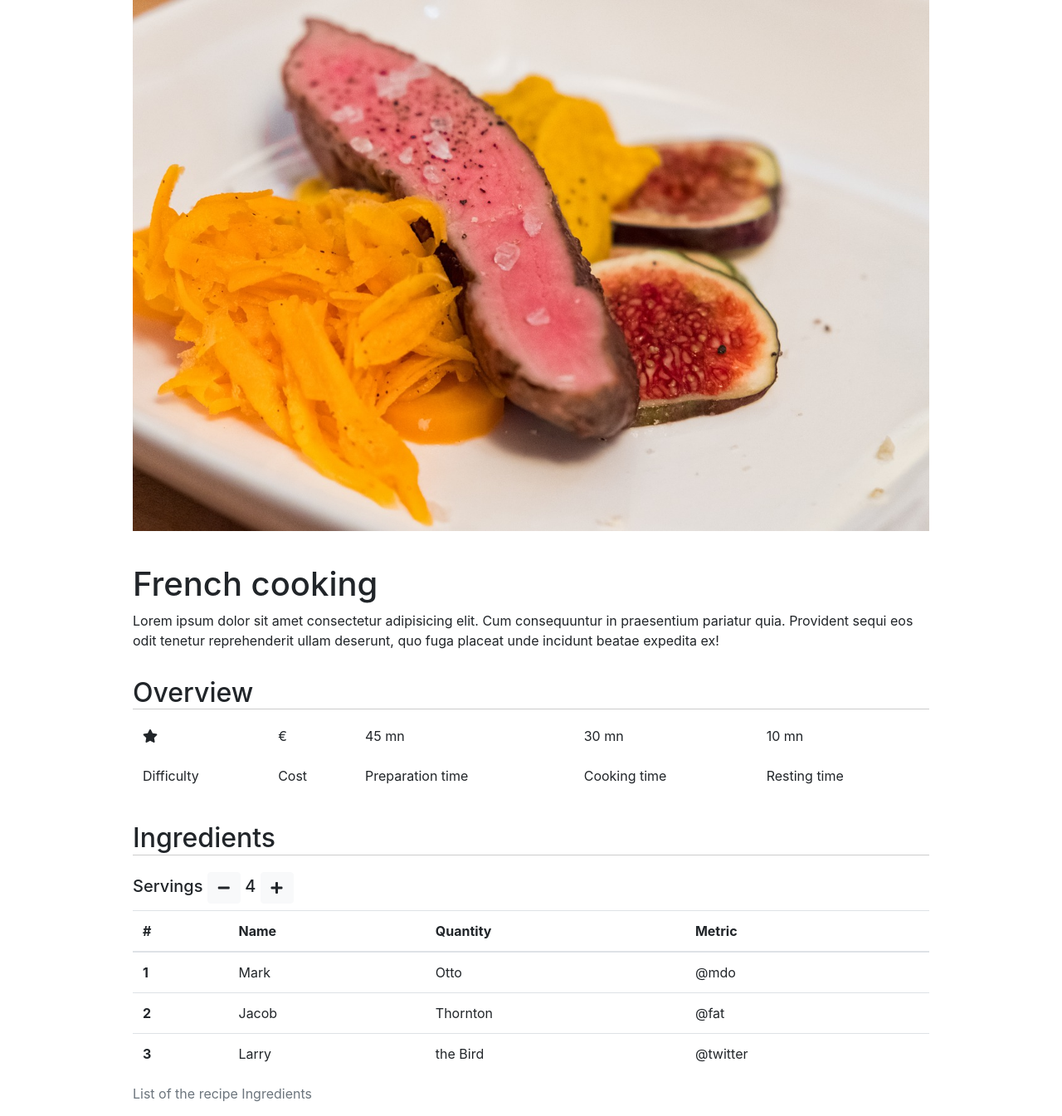
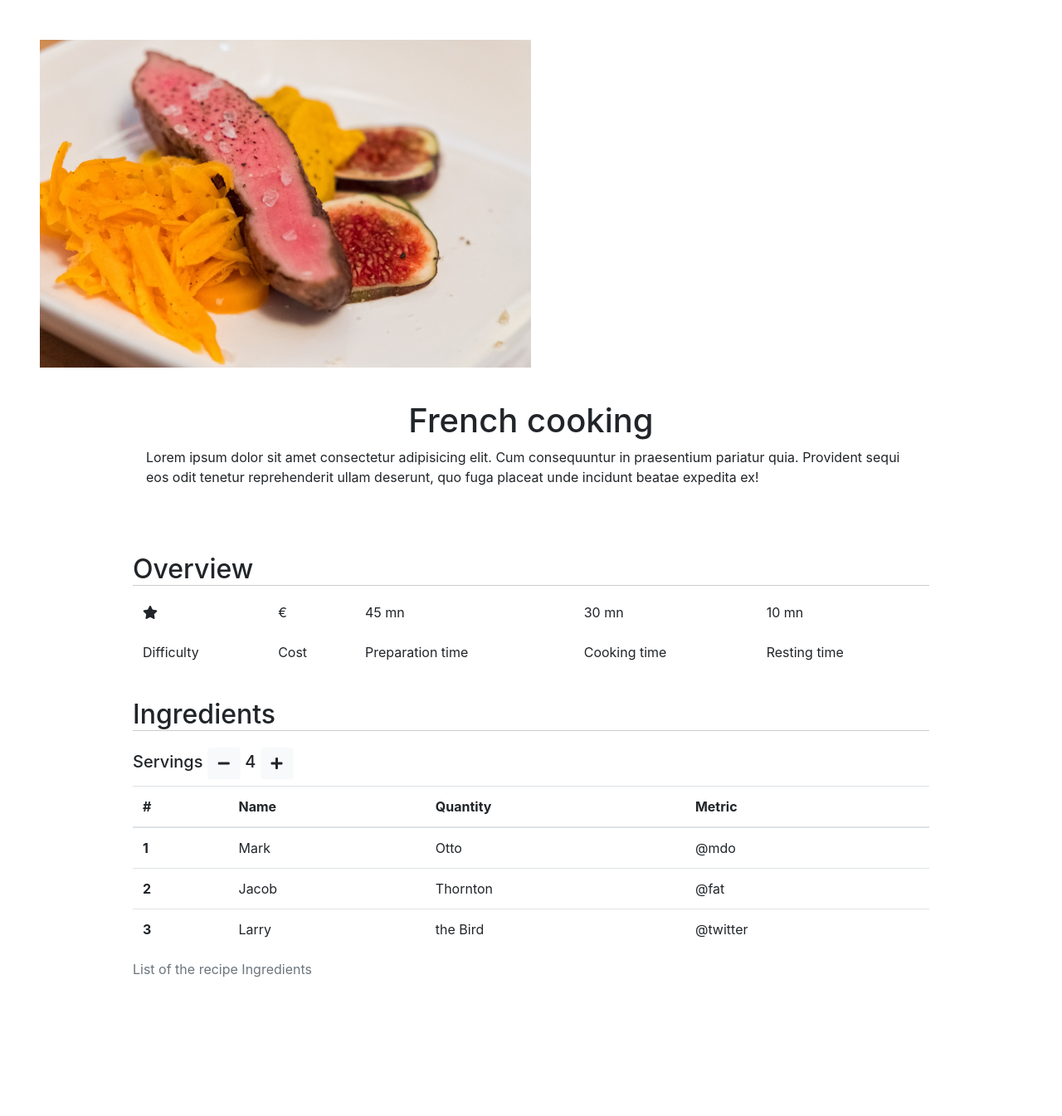
Before and after one commit to alice-sebego/cooking-recipes, a plain HTML site: page index.html in a window 1280 px wide. Shown: the whole page at 83% size. After the commit the page ends 1208 px from the top, so only its background shows below. Drawn offline with nearby package versions, Linux system fonts and the light colour scheme.

Commit message:
Refactoring Graphic Interface User

```diff
--- a/css/style.css
+++ b/css/style.css
@@ -1,4 +1,21 @@
-#container{
+header{
+    padding: 3em;
+}
+
+#img-featured {
+    max-width: 50%;
+    height: auto;
+}
+
+h1{
+    text-align: center;
+}
+
+header p{
+    margin: 0 10vw;
+}
+
+main{
     width: 75%;
     margin: auto;
 }
@@ -9,5 +26,4 @@ h1, h2, h5{
 
 h2{
     border-bottom: 1px solid #ccc;
-
 }
--- a/index.html
+++ b/index.html
@@ -15,17 +15,21 @@
     <title>Cooking Recipes</title>
 </head>
 <body>
-    <div id="container">
+  <header>
     <!-- Recipe image -->
     <img
     src="images/magret-canard-french-cooking.jpg"
     alt="magred canard french cooking"
     class="img-fluid"
+    id="img-featured"
     />
     <h1>French cooking</h1>
     <p>Lorem ipsum dolor sit amet consectetur adipisicing elit. Cum consequuntur in praesentium pariatur quia. Provident sequi eos odit tenetur reprehenderit ullam deserunt, quo fuga placeat unde incidunt beatae expedita ex!</p>
+  </header>
+
+  <main id="container">
+    <section>
       <h2>Overview</h2>
-
       <!--Presentation of recipe (price, difficulty, ...) -->
       <table class="table table-borderless">
           <tbody>
@@ -84,7 +88,8 @@
           </tr>
         </tbody>
       </table>
-    </div>
+    </section>
+  </main>
 <!-- Script bootstrap -->
     <script src="https://code.jquery.com/jquery-3.4.1.slim.min.js" integrity="sha384-J6qa4849blE2+poT4WnyKhv5vZF5SrPo0iEjwBvKU7imGFAV0wwj1yYfoRSJoZ+n" crossorigin="anonymous"></script>
     <script src="https://cdn.jsdelivr.net/npm/popper.js@1.16.0/dist/umd/popper.min.js" integrity="sha384-Q6E9RHvbIyZFJoft+2mJbHaEWldlvI9IOYy5n3zV9zzTtmI3UksdQRVvoxMfooAo" crossorigin="anonymous"></script>
```
Lines whose indentation alone changed are shown as unchanged.
